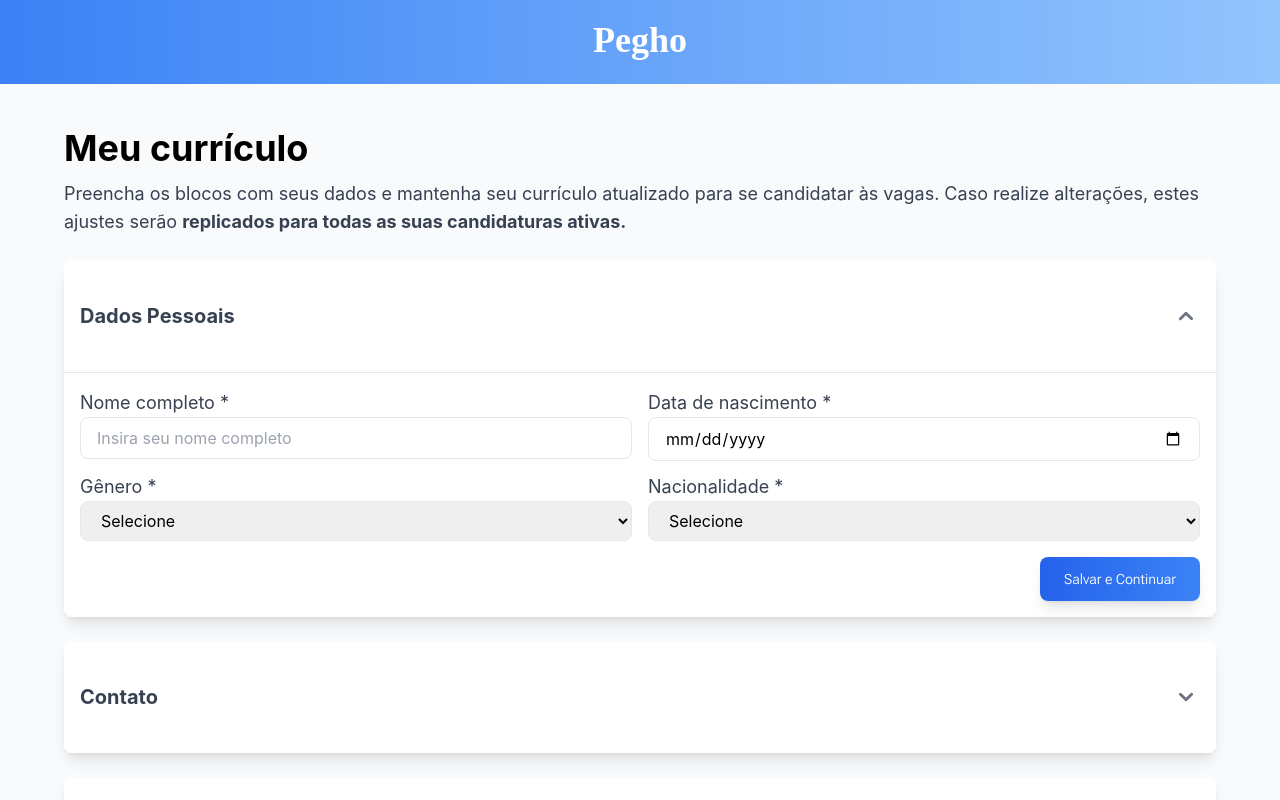
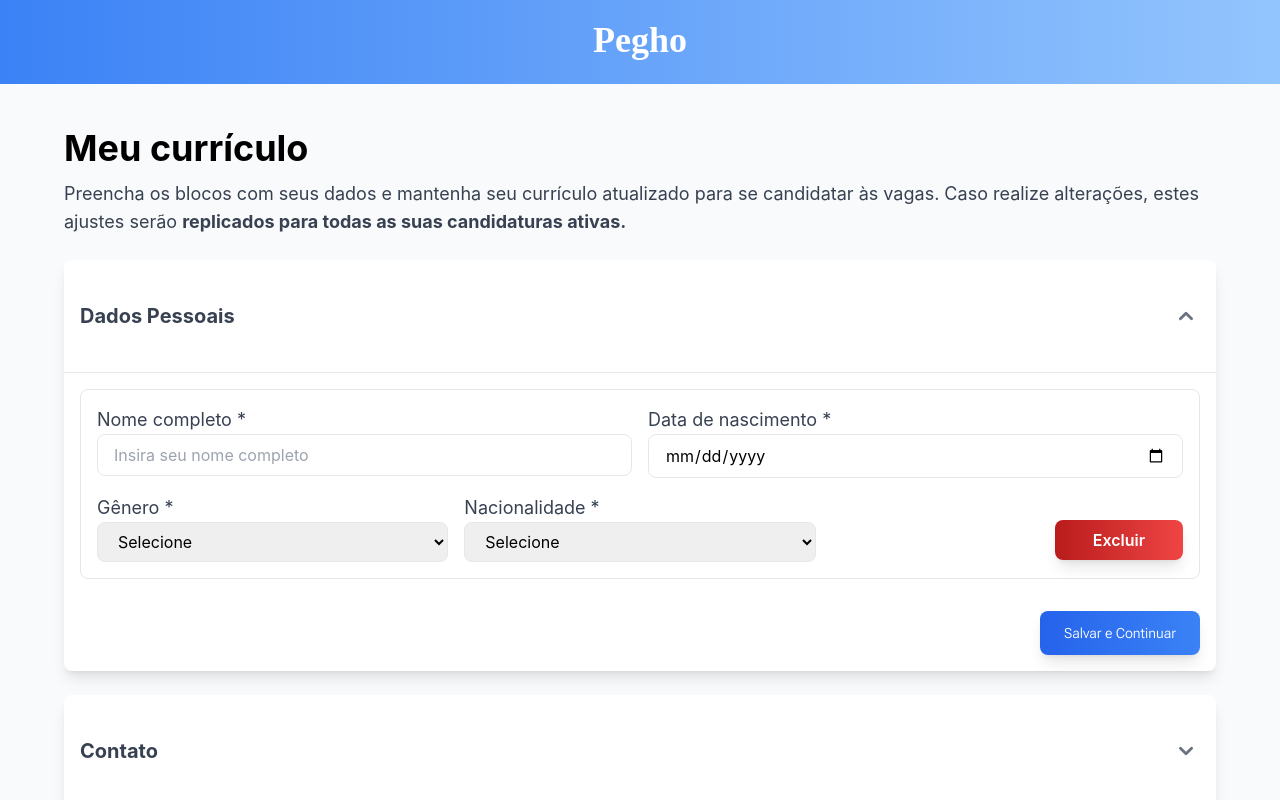
Before and after one commit to tiagogferrari/DesafioDigitalSys, a React (Create React App) app in the folder web/: page /curriculo in a window 1280 px wide. Both pictures are taken after a click on the button "Dados Pessoais". Shown: the top 800 px of the page. Built offline with nearby package versions, Linux system fonts and the light colour scheme; the HTML template or start-up script is replaced by a standard one; a web font is replaced by a local one.

Commit message:
Estilizando botão de exclusão

```diff
--- a/web/src/pages/Curriculum.js
+++ b/web/src/pages/Curriculum.js
@@ -333,6 +333,7 @@ const Curriculo = () => {
                                 {expandedSection === 'personalInfo' && (
                                     <div className="p-4 border-t space-y-4">
                                         <form>
+                                            <div className="space-y-4 border p-4 rounded-lg mb-4">
                                                 <div className="grid grid-cols-2 gap-4">
                                                     <div>
                                                         <label htmlFor="fullName" className="block text-gray-700 text-lg">Nome completo *</label>
@@ -356,7 +357,7 @@ const Curriculo = () => {
                                                         />
                                                     </div>
                                                 </div>
-                                            <div className="grid grid-cols-2 gap-4 mt-3">
+                                                <div className="grid grid-cols-3 gap-4 mt-3">
                                                     <div>
                                                         <label htmlFor="gender" className="block text-gray-700 text-lg">Gênero *</label>
                                                         <select
@@ -388,6 +389,16 @@ const Curriculo = () => {
                                                             <option value="Alemanha">Alemanha</option>
                                                             <option value="Outra">Outra</option>
                                                         </select>
+                                                    </div>
+                                                    <div className="flex justify-end items-center">
+                                                        <button
+                                                            type="button"
+                                                            //onClick={() => excluirExperiencia(experiencia?.id)} // Passa o id da experiência
+                                                            className="w-32 h-10 bg-gradient-to-r from-red-700 to-red-500 text-white px-4 py-2 mt-6 rounded-lg shadow-lg text-md font-semibold transition hover:from-red-700 hover:to-red-600"
+                                                        >
+                                                            Excluir
+                                                        </button>
+                                                    </div>
                                                 </div>
                                             </div>
                                             <div className="flex justify-end">
@@ -434,6 +445,7 @@ const Curriculo = () => {
                                 {expandedSection === 'contact' && (
                                     <div className="p-4 border-t space-y-4">
                                         <form>
+                                            <div className="space-y-4 border p-4 rounded-lg mb-4">
                                                 <div className="grid grid-cols-2 gap-4">
                                                     <div>
                                                         <label htmlFor="email" className="block text-gray-700 text-lg">E-mail *</label>
@@ -457,7 +469,7 @@ const Curriculo = () => {
                                                         />
                                                     </div>
                                                 </div>
-                                            <div className="grid grid-cols-1 mt-3">
+                                                <div className="grid grid-cols-2 mt-3">
                                                     <div>
                                                         <label htmlFor="address" className="block text-gray-700 text-lg">Endereço completo *</label>
                                                         <input
@@ -468,6 +480,16 @@ const Curriculo = () => {
                                                             onChange={(e) => setContato({ ...contato, endereco: e.target.value })}
                                                             className="w-full px-4 py-2 border rounded-lg focus:ring-blue-500 focus:outline-none"
                                                         />
+                                                    </div>
+                                                    <div className="flex justify-end items-center">
+                                                        <button
+                                                            type="button"
+                                                            //onClick={() => excluirExperiencia(experiencia?.id)} // Passa o id da experiência
+                                                            className="w-32 h-10 bg-gradient-to-r from-red-700 to-red-500 text-white px-4 py-2 mt-6 rounded-lg shadow-lg text-md font-semibold transition hover:from-red-700 hover:to-red-600"
+                                                        >
+                                                            Excluir
+                                                        </button>
+                                                    </div>
                                                 </div>
                                             </div>
                                             <div className="flex justify-end">
@@ -549,7 +571,6 @@ const Curriculo = () => {
                                                         />
                                                     </div>
                                                 </div>
-
                                                 <div className="grid grid-cols-3 gap-4 mt-3 items-center">
                                                     <div>
                                                         <label htmlFor="startDate-0" className="block text-gray-700 text-lg">Data de Início *</label>
@@ -560,7 +581,7 @@ const Curriculo = () => {
                                                             onChange={(e) => {
                                                                 setExperiencia({ ...experiencia, data_inicio: e.target.value });
                                                             }}
-                                                            className="w-full px-4 py-3 border rounded-lg focus:ring-blue-500 focus:outline-none"
+                                                            className="w-full px-4 py-2 border rounded-lg focus:ring-blue-500 focus:outline-none"
                                                         />
                                                     </div>
                                                     <div>
@@ -572,7 +593,7 @@ const Curriculo = () => {
                                                             onChange={(e) => {
                                                                 setExperiencia({ ...experiencia, data_fim: e.target.value });
                                                             }}
-                                                            className="w-full px-4 py-3 border rounded-lg focus:ring-blue-500 focus:outline-none"
+                                                            className="w-full px-4 py-2 border rounded-lg focus:ring-blue-500 focus:outline-none"
                                                         />
                                                     </div>
                                                     {/* Botão de Excluir com Estilo Vermelho e Menor */}
@@ -580,14 +601,13 @@ const Curriculo = () => {
                                                         <button
                                                             type="button"
                                                             //onClick={() => excluirExperiencia(experiencia?.id)} // Passa o id da experiência
-                                                            className="w-auto bg-gradient-to-r from-red-600 to-red-500 text-white px-4 py-2 rounded-lg shadow-lg text-sm font-semibold transition hover:from-red-700 hover:to-red-600"
+                                                            className="w-32 h-10 bg-gradient-to-r from-red-700 to-red-500 text-white px-4 py-2 mt-6 rounded-lg shadow-lg text-md font-semibold transition hover:from-red-700 hover:to-red-600"
                                                         >
                                                             Excluir
                                                         </button>
                                                     </div>
                                                 </div>
                                             </div>
-
                                             <div className="flex justify-end space-x-4">
                                                 <button
                                                     type="button"
@@ -695,7 +715,7 @@ const Curriculo = () => {
                                                             onChange={(e) => {
                                                                 setFormacao({ ...formacao, data_inicio: e.target.value });
                                                             }}
-                                                            className="w-full px-4 py-3 border rounded-lg focus:ring-blue-500 focus:outline-none"
+                                                            className="w-full px-4 py-2 border rounded-lg focus:ring-blue-500 focus:outline-none"
                                                         />
                                                     </div>
                                                 </div>
@@ -710,15 +730,15 @@ const Curriculo = () => {
                                                             onChange={(e) => {
                                                                 setFormacao({ ...formacao, data_conclusao: e.target.value });
                                                             }}
-                                                            className="w-full px-4 py-3 border rounded-lg focus:ring-blue-500 focus:outline-none"
+                                                            className="w-full px-4 py-2 border rounded-lg focus:ring-blue-500 focus:outline-none"
                                                         />
                                                     </div>
                                                     {/* Botão de Excluir com Estilo Vermelho e Menor */}
                                                     <div className="flex justify-end items-center">
                                                         <button
                                                             type="button"
-                                                            //onClick={() => excluirFormacao(formacao?.id)} // Passa o id da formação
-                                                            className="w-auto bg-gradient-to-r from-red-600 to-red-500 text-white px-4 py-2 rounded-lg shadow-lg text-sm font-semibold transition hover:from-red-700 hover:to-red-600"
+                                                            //onClick={() => excluirExperiencia(experiencia?.id)} // Passa o id da experiência
+                                                            className="w-32 h-10 bg-gradient-to-r from-red-700 to-red-500 text-white px-4 py-2 mt-6 rounded-lg shadow-lg text-md font-semibold transition hover:from-red-700 hover:to-red-600"
                                                         >
                                                             Excluir
                                                         </button>
```
Lines whose indentation alone changed are shown as unchanged.
